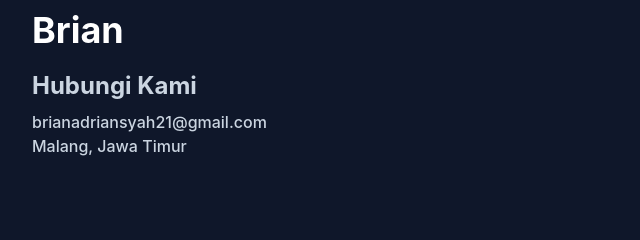
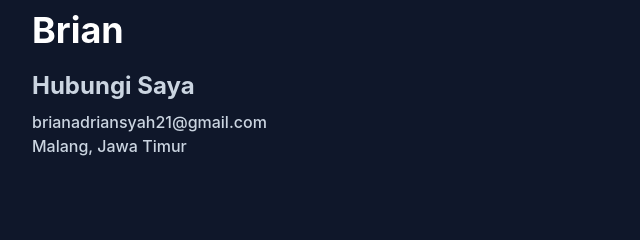
Before and after one commit to brianadriansyah/Portofolio-Website, a website: page index.html in a window 1280 px wide. Shown: the part 2781-3021 px from the top of the page, 0-640 px from the left. Drawn offline with Linux system fonts and the light colour scheme.

Commit message:
update footer

```diff
--- a/index.html
+++ b/index.html
@@ -274,7 +274,7 @@
         <div class="flex flex-wrap justify-between">
           <div class="w-full px-4 mb-12 text-slate-300 font-medium md:w-1/3">
             <h2 class="font-bold text-4xl text-white mb-5">Brian</h2>
-            <h3 class="font-bold text-2xl mb-2">Hubungi Kami</h3>
+            <h3 class="font-bold text-2xl mb-2">Hubungi Saya</h3>
             <p>brianadriansyah21@gmail.com</p>
             <p>Malang, Jawa Timur</p>
           </div>
```
